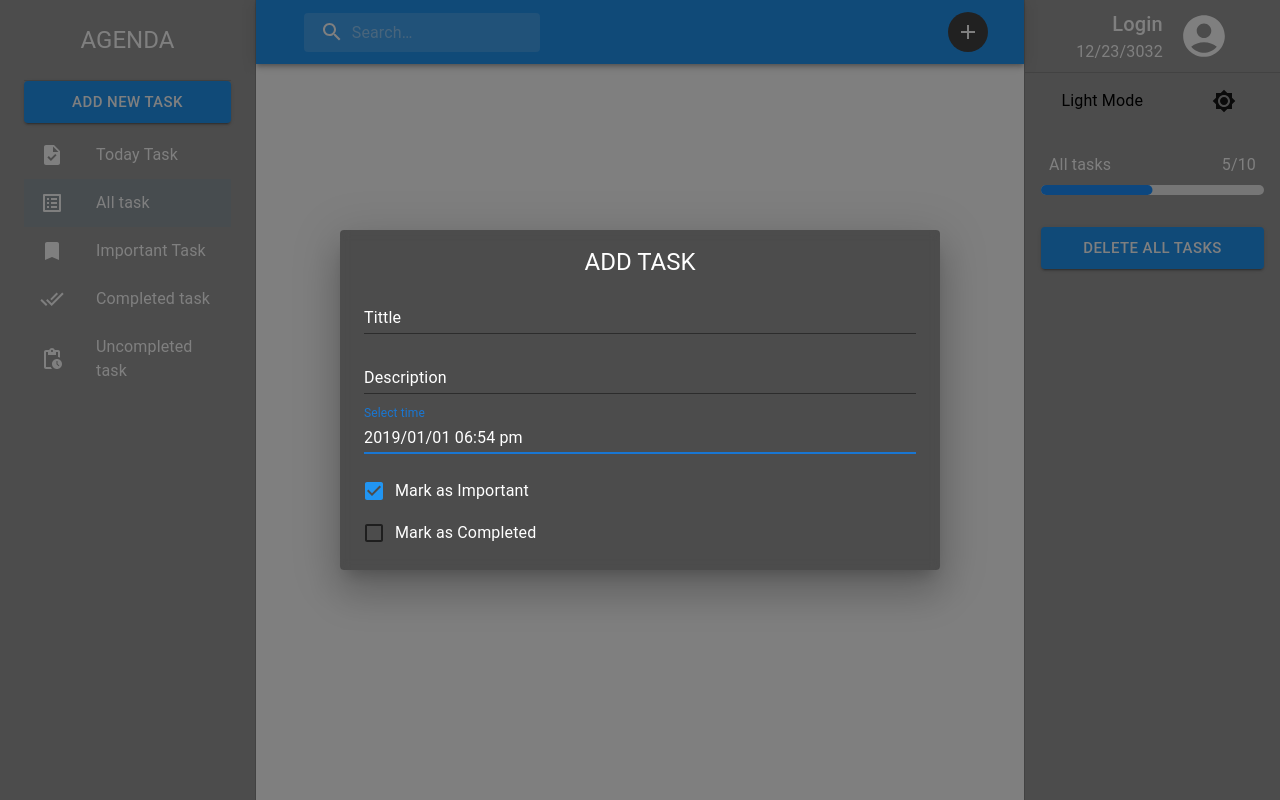
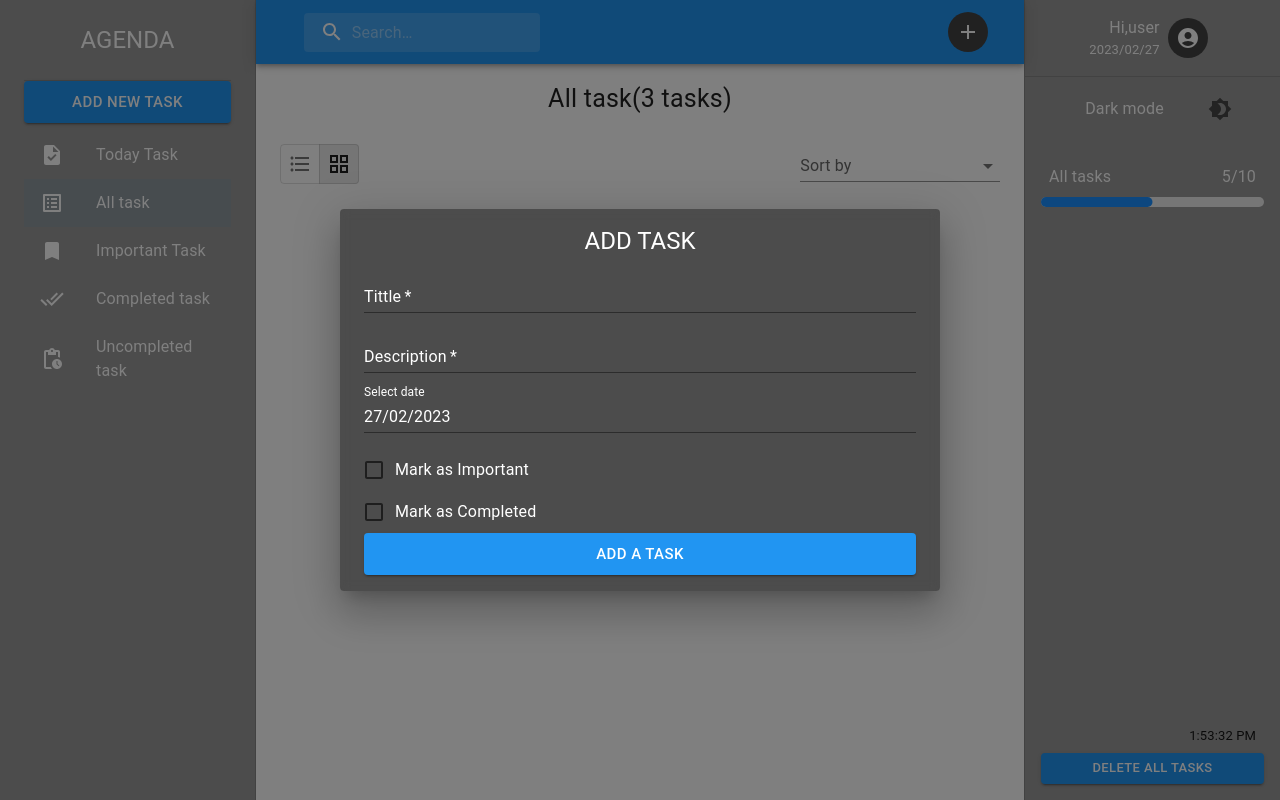
Before and after one commit to Arun-jr/agenda-task-app, a React (Create React App) app: page / in a window 1280 px wide. Both pictures are taken after a click on the button 968 px from the left and 32 px from the top of the page. Built offline with nearby package versions, Linux system fonts and the light colour scheme.

Commit message:
Add date and time

```diff
--- a/package.json
+++ b/package.json
@@ -15,6 +15,7 @@
     "dayjs": "^1.11.7",
     "react": "^18.2.0",
     "react-dom": "^18.2.0",
+    "react-hook-form": "^7.43.5",
     "react-router-dom": "^6.8.2",
     "react-scripts": "5.0.1",
     "web-vitals": "^2.1.4"
--- a/src/Components/AddTask.js
+++ b/src/Components/AddTask.js
@@ -1,4 +1,5 @@
 import {
+  Button,
   Checkbox,
   Container,
   Dialog,
@@ -8,13 +9,20 @@ import {
   Typography,
 } from "@mui/material";
 import React, { useState } from "react";
-import { AdapterDayjs } from "@mui/x-date-pickers/AdapterDayjs";
-import { LocalizationProvider } from "@mui/x-date-pickers/LocalizationProvider";
-import { MobileDateTimePicker } from "@mui/x-date-pickers/MobileDateTimePicker";
+
 import dayjs from "dayjs";
 import { useTheme } from "@emotion/react";
 import { lightBlue } from "@mui/material/colors";
 import { createTheme, ThemeProvider } from "@mui/material/styles";
+import { useForm } from "react-hook-form";
+import { AdapterDayjs } from "@mui/x-date-pickers/AdapterDayjs";
+import { LocalizationProvider } from "@mui/x-date-pickers/LocalizationProvider";
+import { DatePicker } from "@mui/x-date-pickers/DatePicker";
+import {getCurrentDate} from './CurrentDate'
+
+
+
+
 
 function AddTask({ forAddTask, OpenTask }) {
   const materialTheme = createTheme({
@@ -53,10 +61,23 @@ function AddTask({ forAddTask, OpenTask }) {
   });
 
   const theme = useTheme();
+
   const [dateWithInitialValue, setDateWithInitialValue] = useState(
-    dayjs("2019-01-01T18:54")
+    dayjs(getCurrentDate())
   );
   const color = "white";
+
+  const {
+    register,
+    formState: { errors },
+    handleSubmit,
+
+  } = useForm();
+
+  const OnSubmit = (data) => {
+    console.log(data);
+  };
+
   return (
     <Dialog open={OpenTask} onClose={forAddTask}>
       <Container
@@ -70,32 +91,75 @@ function AddTask({ forAddTask, OpenTask }) {
         <Typography className=" uppercase" textAlign="center" variant="h5">
           Add task
         </Typography>
-
+        <form onSubmit={handleSubmit(OnSubmit)}>
           <TextField
+            required
             id="Tittle-basic"
             label="Tittle"
             variant="standard"
             className="w-full"
+            aria-invalid={errors.title ? "true" : "false"}
+            {...register("title", { required: true })}
             margin="dense"
-          color="primary"
+            color={errors?.title ? "error" : "primary"}
             sx={{
               input: { color },
               label: { color },
             }}
           />
           <TextField
+            required
             id="Description"
             label="Description"
             variant="standard"
             className="w-full"
+            aria-invalid={errors.description ? "true" : "false"}
+            {...register("description", { required: true })}
             margin="dense"
-          color="primary"
+            color={errors?.description ? "error" : "primary"}
             sx={{
               input: { color },
               label: { color },
             }}
           />
           <ThemeProvider theme={materialTheme}>
+            <LocalizationProvider dateAdapter={AdapterDayjs}>
+              <DatePicker
+                value={dateWithInitialValue}
+                onChange={(newValue) => {
+                  setDateWithInitialValue(newValue);
+                }}
+                sx={{
+                  input: { color },
+                  label: { color },
+                  svg : {color},
+                }}
+                onError={console.log}
+                minDate={dayjs("")}
+                inputFormat="DD/MM/YYYY"
+                mask="__/__/____"
+                renderInput={(params) => (
+                  <TextField
+                    {...params}
+                    variant="standard"
+                    label="Select date"
+                    className="w-full "
+                    margin="dense"
+                    aria-invalid={errors.date ? "true" : "false"}
+                    {...register("date", { required: true })}
+
+                    sx={{
+                      input: { color },
+                      label: { color },
+                      svg : {color},
+                    }}
+                  />
+                )}
+              />
+            </LocalizationProvider>
+          </ThemeProvider>
+
+          {/* <ThemeProvider theme={materialTheme}>
             <LocalizationProvider dateAdapter={AdapterDayjs}>
               <MobileDateTimePicker
                 value={dateWithInitialValue}
@@ -108,8 +172,8 @@ function AddTask({ forAddTask, OpenTask }) {
                   label: { color },
                 }}
                 onError={console.log}
-              minDate={dayjs("2018-01-01T00:00")}
-              inputFormat="YYYY/MM/DD hh:mm a"
+                minDate={dayjs("")}
+                inputFormat="DD/MM/YYYY hh:mm a"
                 mask="____/__/__ __:__ _M"
                 renderInput={(params) => (
                   <TextField
@@ -128,14 +192,27 @@ function AddTask({ forAddTask, OpenTask }) {
                 )}
               />
             </LocalizationProvider>
-        </ThemeProvider>
+          </ThemeProvider> */}
           <FormGroup className="pt-3">
             <FormControlLabel
-            control={<Checkbox defaultChecked />}
+              control={<Checkbox />}
               label="Mark as Important"
             />
-          <FormControlLabel control={<Checkbox />} label="Mark as Completed" />
+            <FormControlLabel
+              control={<Checkbox />}
+              label="Mark as Completed"
+            />
+            <Button
+              type="submit"
+              variant="contained"
+              size="large"
+              title="Add new task"
+              color="primary"
+            >
+              Add a task
+            </Button>
           </FormGroup>
+        </form>
       </Container>
     </Dialog>
   );
--- /dev/null
+++ b/src/Components/CurrentDate.js
@@ -0,0 +1,27 @@
+import { useEffect, useState } from "react";
+
+
+export function getCurrentDate(separator = "") {
+  let newDate = new Date();
+  let date = newDate.getDate();
+  let month = newDate.getMonth() + 1;
+  let year = newDate.getFullYear();
+
+  return `${year}/${separator}${
+    month < 10 ? `0${month}` : `${month}`
+  }/${separator}${date}`;
+}
+
+export function GetCurrentTime() {
+  const [dt, setDt] = useState(new Date().toLocaleTimeString("en-US"));
+
+  useEffect(() => {
+    let secTimer = setInterval(() => {
+      setDt(new Date().toLocaleTimeString("en-US"));
+    }, 1000);
+
+    return () => clearInterval(secTimer);
+  }, []);
+
+  return dt;
+}
--- a/src/Components/Rightmenu.js
+++ b/src/Components/Rightmenu.js
@@ -7,7 +7,11 @@ import {
   Divider,
   Typography,
   Button,
-  IconButton,
+  ListItemButton,
+  ListItemText,
+  ListItemIcon,
+  List,
+  Avatar,
 } from "@mui/material";
 import LinearProgress, {
   linearProgressClasses,
@@ -17,18 +21,21 @@ import { Stack } from "@mui/system";
 import { AccountCircle } from "@mui/icons-material";
 import { useTheme } from "@mui/material/styles";
 import Brightness4Icon from "@mui/icons-material/Brightness4";
-import Brightness7Icon from "@mui/icons-material/Brightness7";
-import { useNavigate } from "react-router-dom";
+import {getCurrentDate , GetCurrentTime} from './CurrentDate'
+
+
+console.log(getCurrentDate())
+
 
 function Rightmenu({ forRightMenu, OpenRight }, props) {
   const colorMode = useContext(ColorModeContext);
   const theme = useTheme();
-  const navigate = useNavigate();
+  // const navigate = useNavigate();
 
-  const Login = () => {
-    navigate("/login");
-    forRightMenu();
-  };
+  // const Login = () => {
+  //   navigate("/login");
+  //   forRightMenu();
+  // };
 
   const drawerWidth = 250;
   const { window } = props;
@@ -58,58 +65,45 @@ function Rightmenu({ forRightMenu, OpenRight }, props) {
             : { color: "white" }
         }
       >
-        <Stack direction={"row"} justifyContent="center">
         <Stack
-            direction={"column"}
-            justifyContent="end"
-            alignItems={"end"}
-            margin={1}
+          direction={"row"}
+          justifyContent="center"
+          alignItems={"center"}
+          margin={2}
         >
-            <Typography variant="h6"> Login </Typography>
-            <Typography> 12/23/3032 </Typography>
+          <Stack direction={"column"} justifyContent="end" alignItems={"end"}>
+            <Typography> Hi,user </Typography>
+            <Typography fontSize={13}> {getCurrentDate()} </Typography>
           </Stack>
-          <IconButton onClick={() => Login()}>
-            <AccountCircle
-              sx={
+          <Avatar  sx={
               theme.palette.mode === "dark"
-                  ? { color: "white", width: 50, height: 50 }
-                  : { color: "white", width: 50, height: 50 }
-              }
-            />
-          </IconButton>
+                ? { bgcolor: "#2195f2" , marginX : 1 }
+                : { bgcolor: "#434343" , marginX : 1}
+            }>
+            <AccountCircle  />
+          </Avatar>
         </Stack>
       </Container>
       <Divider />
-      <Stack
-        direction={"row"}
-        spacing={4}
-        justifyContent="space-evenly"
-        alignItems={"center"}
-        margin={1}
-      >
-        <Typography
-          className="capitalize font-bold"
+      <List component="nav" >
+        <ListItemButton title="Dark mode" alignItems="center" onClick={colorMode.toglleColorMode}>
+          <ListItemText
+            primary={"Dark mode"}
             sx={
               theme.palette.mode === "dark"
-              ? { color: "white" }
-              : { color: "black" }
+                ? { color: "white" , textAlign : 'center' }
+                : { color: "white" , textAlign : 'center' }
             }
-        >
-          {theme.palette.mode} mode
-        </Typography>
-        <IconButton
-          sx={{ ml: 1 }}
-          onClick={colorMode.toglleColorMode}
-          color="inherit"
-        >
+          />
+          <ListItemIcon>
             {theme.palette.mode === "dark" ? (
               <Brightness4Icon />
             ) : (
-            <Brightness7Icon />
+              <Brightness4Icon />
             )}
-        </IconButton>
-        {/* <Switch onClick={colorMode.toglleColorMode} /> */}
-      </Stack>
+          </ListItemIcon>
+        </ListItemButton>
+      </List>
       <Box
         padding={2}
         sx={
@@ -130,8 +124,13 @@ function Rightmenu({ forRightMenu, OpenRight }, props) {
         </Stack>
         <BorderLinearProgress variant="determinate" value={50} />
       </Box>
-      <Stack justifyContent={"center"} padding={2}>
-        <Button variant="contained" size="large" title=" Delete all tasks">
+      <Stack justifyContent={"center"} padding={2} marginTop="auto">
+      <Typography fontSize={13} margin={1} textAlign="end" sx={
+          theme.palette.mode === "dark"
+            ? { color: "grey" }
+            : { color: "primary" }
+        }> {GetCurrentTime()} </Typography>
+        <Button variant="contained" size="small" title=" Delete all tasks">
           Delete all tasks
         </Button>
       </Stack>
--- /dev/null
+++ b/src/Screens/Alltask.js
@@ -0,0 +1,102 @@
+import { FormatListBulleted, GridView } from "@mui/icons-material";
+import {
+  Container,
+  FormControl,
+
+  InputLabel,
+  MenuItem,
+  Select,
+  ToggleButton,
+  ToggleButtonGroup,
+  Typography,
+} from "@mui/material";
+import { Stack } from "@mui/system";
+import React, { useState } from "react";
+
+// const todo = [
+
+// {
+//     tittle : "hello",
+//     description : "kjad fjhd fkjd fjhadfkjhd" ,
+//     createdAt : "12/ 02 /23" ,
+
+// }
+// ]
+
+function Alltask() {
+  const [alignment, setAlignment] = useState("grid");
+
+  const handleChangeAlign = (event , newAlignment) => {
+    setAlignment(newAlignment);
+  };
+
+
+
+  const [first, setFirst] = useState("");
+
+  const handleChange = (event) => {
+    setFirst(event.target.value);
+  };
+
+  return (
+    <div>
+      <Container >
+        <Typography
+
+          sx={{
+            my: 2,
+            alignItems: "end",
+            justifyContent: "center",
+            textAlign: { xs: "start", lg: "center" },
+            fontSize : { xs: 20, lg: 25 },
+          }}
+        >
+          All task(3 tasks)
+        </Typography>
+
+        <Stack direction={"row"} alignItems="start" >
+
+          <ToggleButtonGroup
+            sx={{flexGrow : 1 , marginTop : 1.3}}
+            size="small"
+            aria-label="Small sizes"
+            exclusive
+            value={alignment}
+            onChange={ handleChangeAlign}
+          >
+            <ToggleButton value="list" aria-label="list" >
+              <FormatListBulleted />
+            </ToggleButton>
+
+            <ToggleButton value="grid" aria-label="grid">
+              <GridView />
+            </ToggleButton>
+          </ToggleButtonGroup>
+
+
+
+          <FormControl variant="standard" sx={{ width: 200, height: 40  }}>
+            <InputLabel id="demo-simple-select-label">Sort by</InputLabel>
+            <Select
+              sx={{ height: 40 }}
+              labelId="demo-simple-select-label"
+              id="demo-simple-select"
+              value={first}
+              label="Sort by"
+              onChange={handleChange}
+            >
+              <MenuItem value={10}>Earlier first</MenuItem>
+              <MenuItem value={20}>later first</MenuItem>
+            </Select>
+          </FormControl>
+        </Stack>
+
+
+
+
+      </Container>
+    </div>
+  );
+}
+
+export default Alltask;
--- a/src/Screens/Login.js
+++ b/src/Screens/Login.js
@@ -1,12 +1,16 @@
-import { Container } from '@mui/system'
-import React from 'react'
+import { Box,  Stack, TextField } from "@mui/material";
+
+import React from "react";
 
 function Login() {
   return (
-    <Container>
-        Login
-    </Container>
-  )
+    <Box flexGrow={1}  justifyContent={"center"} alignItems="center" >
+      <Stack>
+      <TextField id="standard-basic" label="EMAIl" variant="standard" />
+      <TextField id="standard-basic" label="PASSWORD" variant="standard" />
+      </Stack>
+    </Box>
+  );
 }
 
-export default Login
+export default Login;
--- a/src/Screens/Navbar.js
+++ b/src/Screens/Navbar.js
@@ -17,6 +17,7 @@ import InputBase from "@mui/material/InputBase";
 import AddTask from "../Components/AddTask";
 import { Outlet } from "react-router-dom";
 import { useTheme } from "@emotion/react";
+
 
 function Navbar() {
   const theme = useTheme();
@@ -77,6 +78,8 @@ function Navbar() {
     SetTaskOpen(!taskOpen);
   };
 
+
+
   const AppBarFunct = (
     <>
       <Hidden lgUp={true}>
@@ -123,7 +126,6 @@ function Navbar() {
                 : { bgcolor: "#434343" }
             }
           >
-            {" "}
             <Add />
           </Avatar>
         </IconButton>
@@ -145,7 +147,6 @@ function Navbar() {
                 : { bgcolor: "#434343" }
             }
           >
-            {" "}
             <AccountCircle />
           </Avatar>
         </IconButton>
```
Also changed, not shown: src/App.js (+13 -6 lines), src/Screens/CompletedTask.js (+13 -9 lines), src/Screens/ImportantTask.js (+11 -16 lines), src/Screens/TodayTasks.js (+12 -1 lines), src/Screens/UncompletedTask.js (+11 -14 lines), 1 other file (tests, documents, lock files or other folders). Lines whose indentation alone changed are shown as unchanged.
